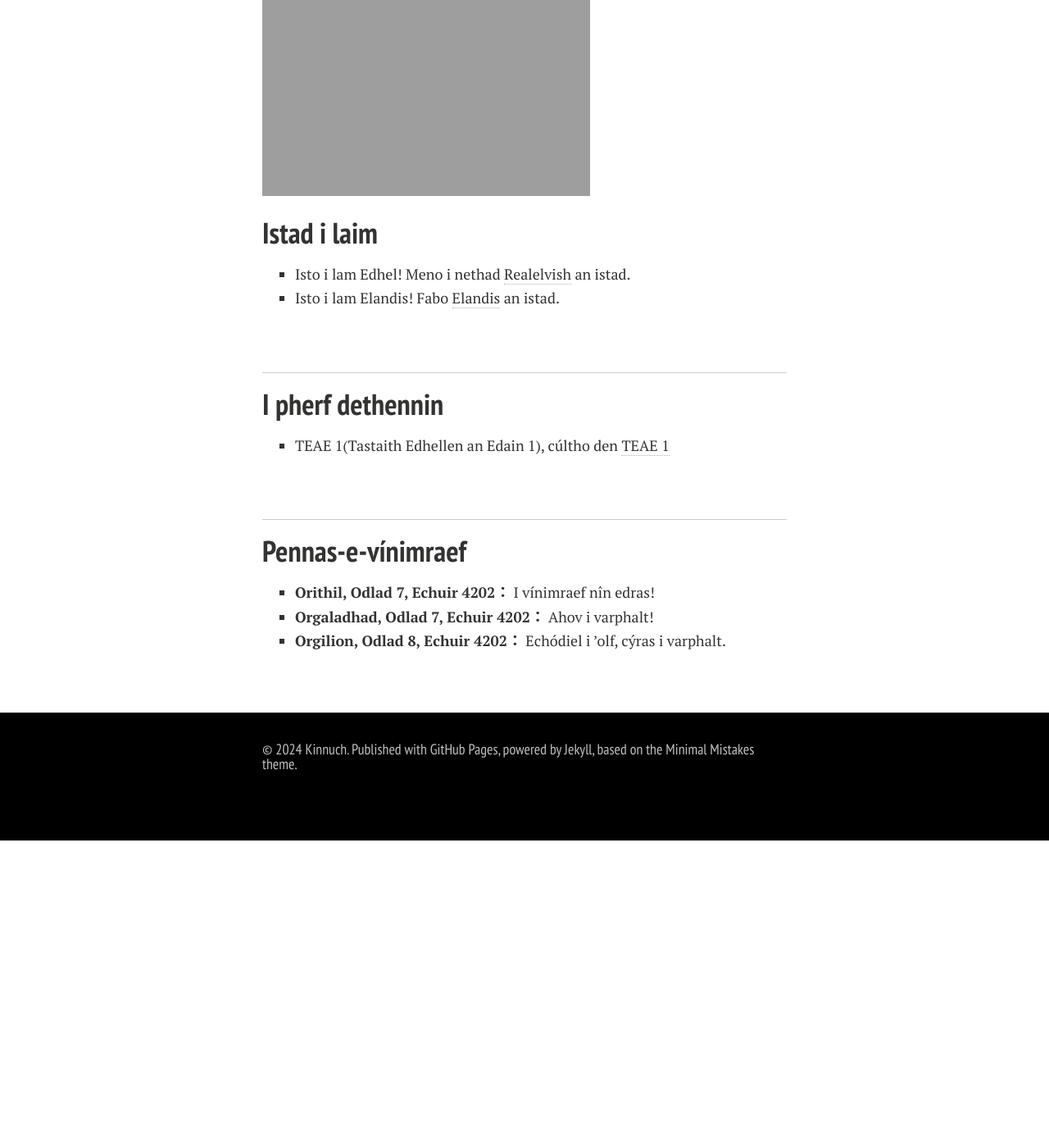
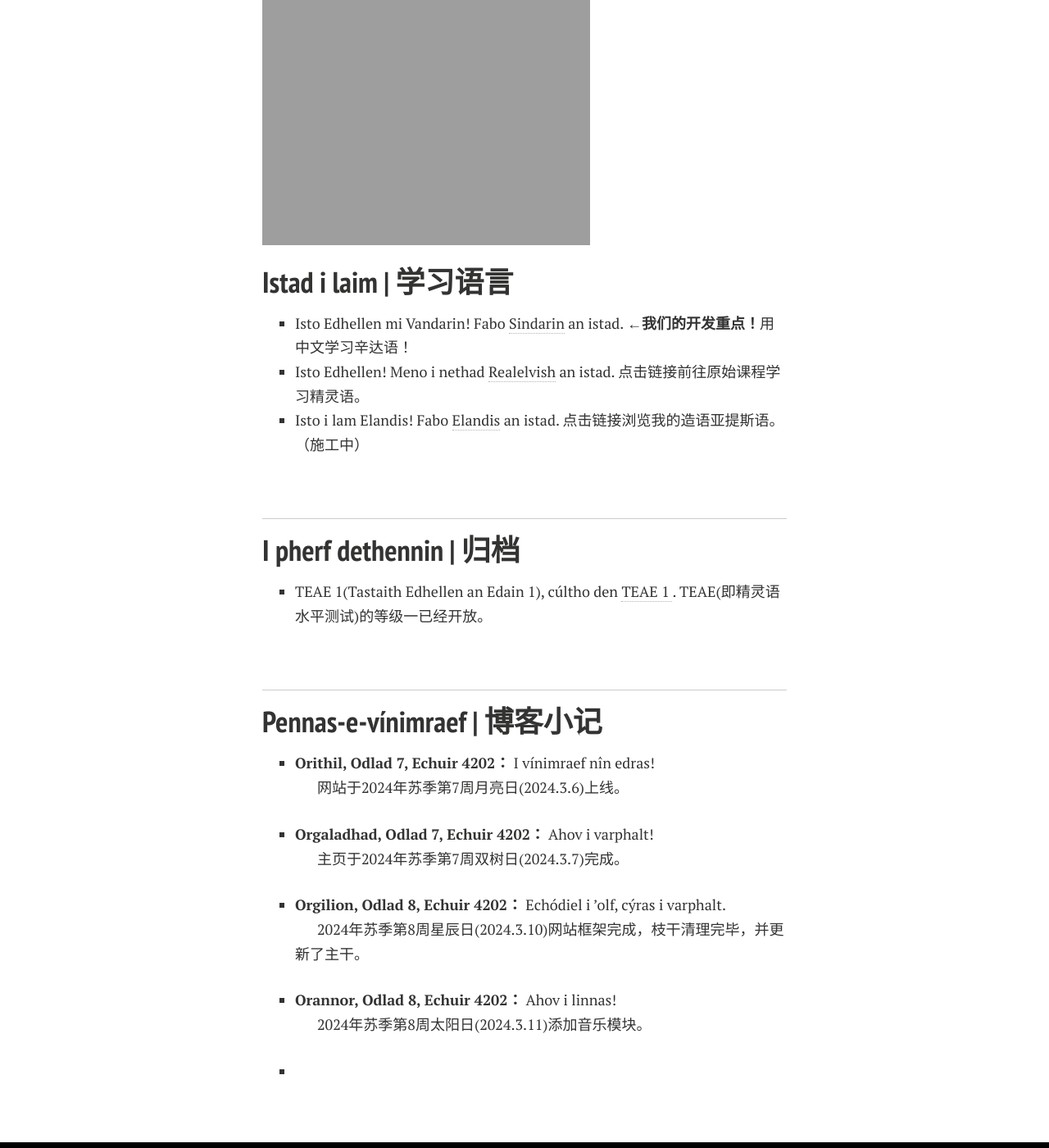
Before and after one commit to Kinnuch/kinnuch.github.io, a Jekyll site: the page built from index.md, in a window 1280 px wide and 1400 px high, scrolled down 333 px. Shown: the whole window at 82% size. Built offline with Jekyll 4.4.1, drawn with Linux system fonts in a browser that asks for light colours; nearby versions of some CDN libraries; comment, search, counter and statistics services are not loaded; a style sheet for code colours, icons or effects is not loaded; our own code applies the rules of GitHub Pages for plain Markdown files; before the commit the page ends 1358 px from its top, so only the background shows below that; some of the changed text lies outside the part shown.

Commit message:
add Mandarin description

```diff
--- a/_config.yml
+++ b/_config.yml
@@ -15,17 +15,17 @@ owner:
   github: Kinnuch
 
 links:
-  - title: Barphalt
+  - title: Barphalt 主页
     url: /
-  - title: Laim
+  - title: Laim 语言
     url: /laim/
-  - title: Haudhas
+  - title: Haudhas 仓库
     url: /haudhas
-  - title: Cerf
+  - title: Cerf 工具
     url: /cerf
-  - title: Mínimraef
+  - title: Mínimraef 博客
     url: /mínimraef
-  - title: TEAE
+  - title: TEAE 测试
     url: /teae
 
 # http://en.wikipedia.org/wiki/List_of_tz_database_time_zones
--- a/index.md
+++ b/index.md
@@ -2,31 +2,46 @@
 layout: page
 ---
 
-# Uin mínimraef hen
+# Uin mínimraef hen | 关于本博客
 
 <iframe frameborder="no" border="0" marginwidth="0" marginheight="0" width=330 height=86 src="//music.163.com/outchain/player?type=2&id=31108432&auto=1&height=66"></iframe>
 
 <img src="https://kinnuch.github.io/Lothlorien.png">
 
-## Istad i laim
+## Istad i laim | 学习语言
 
-- Isto i lam Edhel! Meno i nethad [Realelvish](https://academy.realelvish.net) an istad.
-- Isto i lam Elandis! Fabo [Elandis](https://kinnuch.github.io/laim/elandis) an istad.
+- Isto Edhellen mi Vandarin! Fabo [Sindarin](https://kinnuch.github.io/laim/sindarin) an istad. **←我们的开发重点！**用中文学习辛达语！
+- Isto Edhellen! Meno i nethad [Realelvish](https://academy.realelvish.net) an istad. 点击链接前往原始课程学习精灵语。
+- Isto i lam Elandis! Fabo [Elandis](https://kinnuch.github.io/laim/elandis) an istad. 点击链接浏览我的造语亚提斯语。（施工中）
 
 <br>
 
 ---
 
-## I pherf dethennin
+## I pherf dethennin | 归档
 
-- TEAE 1(Tastaith Edhellen an Edain 1), cúltho den [TEAE 1](https://kinnuch.github.io/file/TEAE1.pdf)
+- TEAE 1(Tastaith Edhellen an Edain 1), cúltho den [TEAE 1 ](https://kinnuch.github.io/file/TEAE1.pdf). TEAE(即精灵语水平测试)的等级一已经开放。
 
 <br>
 
 ---
 
-## Pennas-e-vínimraef
+## Pennas-e-vínimraef | 博客小记
 
 - **Orithil, Odlad 7, Echuir 4202：** I vínimraef nîn edras!
+
+  网站于2024年苏季第7周月亮日(2024.3.6)上线。
+
 - **Orgaladhad, Odlad 7, Echuir 4202：** Ahov i varphalt!
+
+  主页于2024年苏季第7周双树日(2024.3.7)完成。
+
 - **Orgilion, Odlad 8, Echuir 4202：** Echódiel i ’olf, cýras i varphalt.
+
+  2024年苏季第8周星辰日(2024.3.10)网站框架完成，枝干清理完毕，并更新了主干。
+
+- **Orannor, Odlad 8, Echuir 4202：** Ahov i linnas!
+
+  2024年苏季第8周太阳日(2024.3.11)添加音乐模块。
+
+-
```
Also changed, not shown: laim.md (+9 -7 lines).
